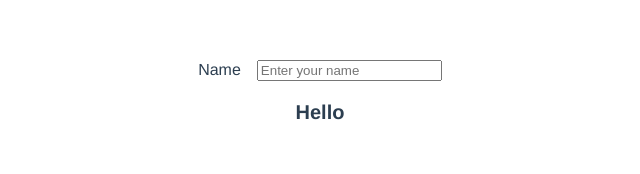
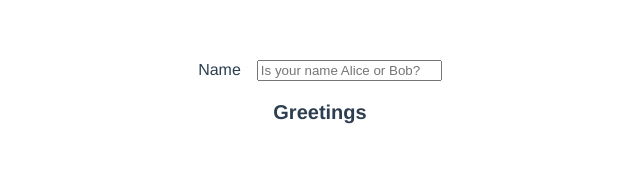
Before and after one commit to MMFane/problem-practice, a Vue app: page / in a window 1280 px wide. Shown: the top 174 px of the page, without its empty margins (320-960 px from the left). Built offline with nearby package versions, Linux system fonts and the light colour scheme.

Commit message:
limits name greeting to Alice and Bob only (#2)
Co-authored-by: sam-williams-littlebytegames <33382886+sam-williams-littlebytegames@users.noreply.github.com>

```diff
--- a/src/App.vue
+++ b/src/App.vue
@@ -1,6 +1,6 @@
 <template>
   <div id="app">
-    <ProblemPractice msg="Hello"/>
+    <ProblemPractice msg="Greetings"/>
   </div>
 </template>
 
--- a/src/components/ProblemPractice.vue
+++ b/src/components/ProblemPractice.vue
@@ -1,14 +1,20 @@
 <template>
   <div id="problem-practice">
     <label>Name</label>
-    <input placeholder="Enter your name" v-model="name"/>
-    <p class="message">{{ msg }}<span v-show="name">, {{ name }}!</span></p>
+    <input placeholder="Is your name Alice or Bob?" v-model="name"/>
+    <p class="message">{{ msg }}<span v-show="exclusiveNames">, {{ name }}!</span></p>
   </div>
 </template>
 
 <script>
 export default {
   name: 'ProblemPractice',
+  computed: {
+    exclusiveNames() {
+      let normalizedName = this.name.toLowerCase();
+      return normalizedName === 'alice' || normalizedName === 'bob'
+    }
+  },
   data() {
     return {
       name: '',
```
Also changed, not shown: 1 other file (tests, documents, lock files or other folders).
